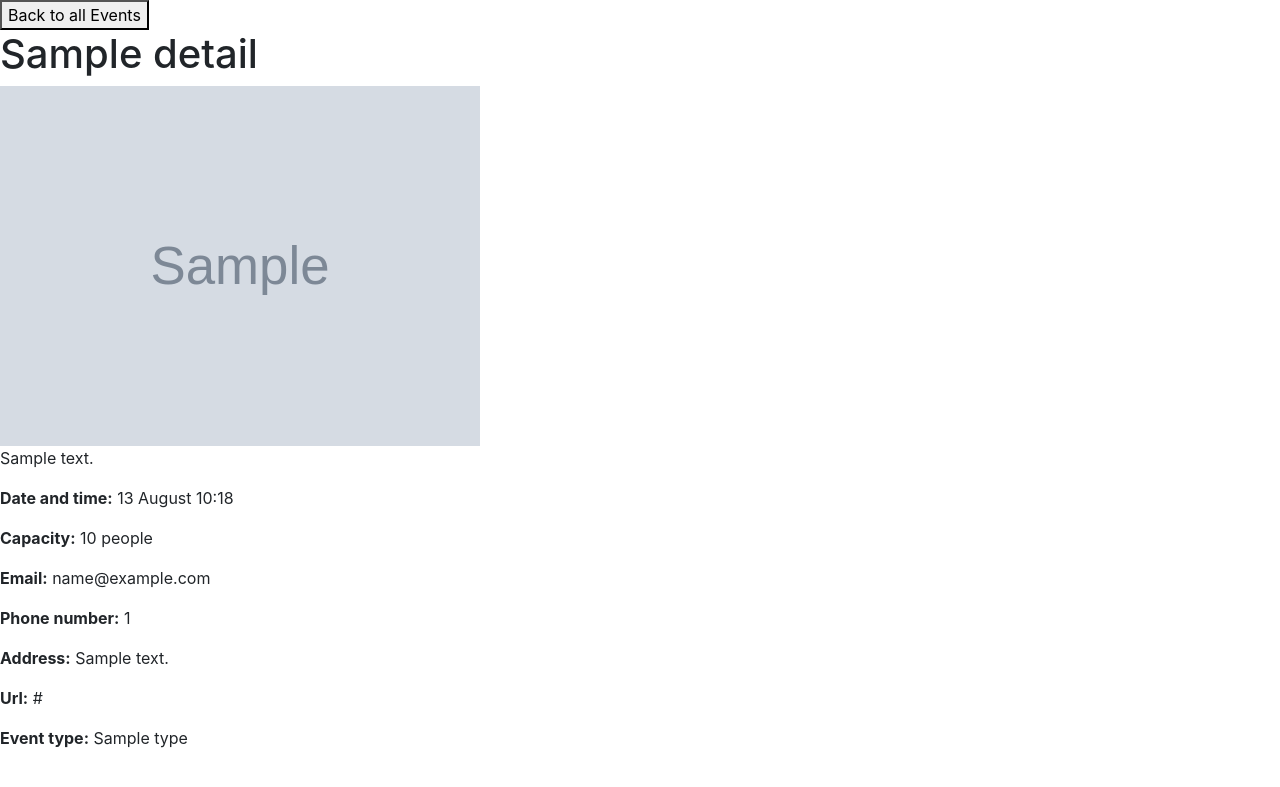
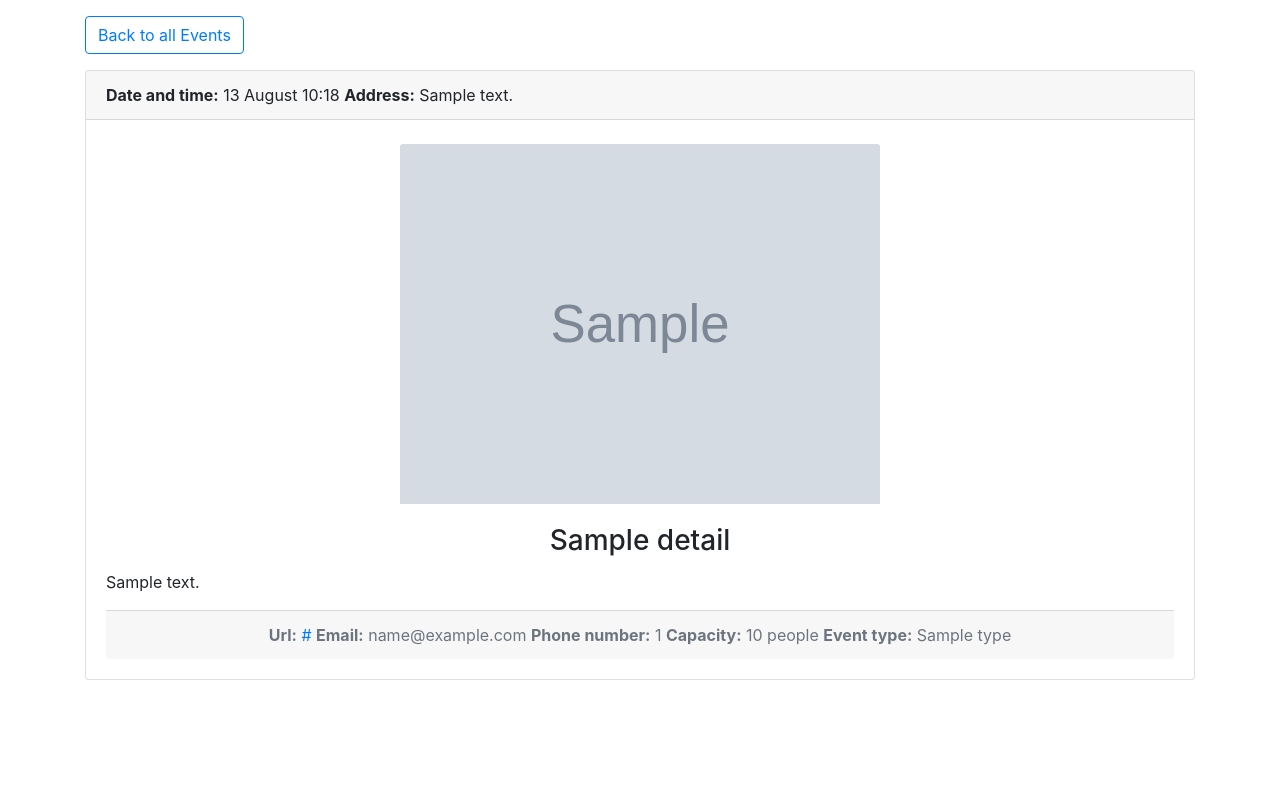
Before and after one commit to IvanZet/FSWD40-CodeReview14, a Symfony app: template big-events/templates/events/show_details.html.twig in a window 1280 px wide. Shown: the top 787 px of the page. Run offline with Twig, Linux system fonts and the light colour scheme; the template is opened without the code that fills it: most values are stand-ins (such as "Sample title", 1, 10 or a date in 2020); grey boxes marked "Sample" are stand-in pictures; some libraries are stand-ins or nearby versions.

Commit message:
Applies Bootstrap 4 to details page, adds card as data container

```diff
--- a/big-events/templates/events/show_details.html.twig
+++ b/big-events/templates/events/show_details.html.twig
@@ -3,26 +3,38 @@
 
 {% block body %}
 	{# dump(details) #}
-	<a href="{{ path('events') }}"><button type="button">Back to all Events</button></a>
-	<h1>{{ details.name }}</h1>
-	<img src="{{ asset(details.image) }}" alt="Picture"><!--asset('public/' ~ details.image)-->
-	<p class="description">{{ details.description }}</p>
-	<p><strong>Date and time:</strong> {{ details.dateTime.date|date("j F H:i") }}</p>
-	<p><strong>Capacity:</strong> {{ details.capacity }} people</p>
+	<div class="container">
+		<a href="{{ path('events') }}"><button class="btn btn-outline-primary my-3" type="button">Back to all Events</button></a>
 
-	{% if details.email != null %}
-		<p><strong>Email:</strong> {{ details.email }}</p>
-	{% endif %}
+		<div class="card">
+			<div class="card-header">
+				<strong>Date and time:</strong> {{ details.dateTime.date|date("j F H:i") }} <strong>Address:</strong> {{ details.address }}
+			</div>
 
-	{% if details.phoneNumber != null %}
-		<p><strong>Phone number:</strong> {{ details.phoneNumber }}</p>
-	{% endif %}
+		  <img class="card-img-top mx-auto mt-4" src="{{ asset(details.image) }}" alt="Event image">
 
-	<p><strong>Address:</strong> {{ details.address }}</p>
+		  <div class="card-body">
+		    <h3 class="card-title text-center">{{ details.name }}</h3>
+		    <p class="card-text text-justify">{{ details.description }}</p>
 
-	{% if details.url != null %}
-		<p><strong>Url:</strong> {{ details.url }}</p>
-	{% endif %}
+				<div class="card-footer text-muted text-center">
+					{% if details.url != null %}
+						<strong>Url:</strong>&nbsp;<a href="{{ details.url }}">{{ details.url }}</a>
+					{% endif %}
 
-	<p><strong>Event type:</strong> {{ details.type }}</p>
+					{% if details.email != null %}
+						<strong>Email:</strong>&nbsp;{{ details.email }}
+					{% endif %}
+
+					{% if details.phoneNumber != null %}
+						<strong>Phone&nbsp;number:</strong>&nbsp;{{ details.phoneNumber }}
+					{% endif %}
+
+					<strong>Capacity:</strong>&nbsp;{{ details.capacity }}&nbsp;people
+
+					<strong>Event&nbsp;type:</strong>&nbsp;{{ details.type }}
+				</div>
+		  </div>
+		</div>
+	</div>
 {% endblock %}
--- a/big-events/templates/events/show_events.html.twig
+++ b/big-events/templates/events/show_events.html.twig
@@ -5,14 +5,14 @@
 {% block body %}
 	{# dump(events) #}
 	<div class="container">
+		<a href="{{ path('add') }}"><button class="btn btn-outline-success my-3" type="button">Add event</button></a>
 		<div class="table-responsive">
-			<a href="{{ path('add') }}"><button class="btn btn-outline-success my-3" type="button">Add event</button></a>
 			<table class="table table-striped">
 				<caption>Upcoming events</caption>
 				<thead>
 					<tr>
 						<th>Name</th>
-						<th>Date</th>
+						<th>Date and time</th>
 						<th class="text-center" colspan="3">Actions</th>
 					</tr>
 				</thead>
```
